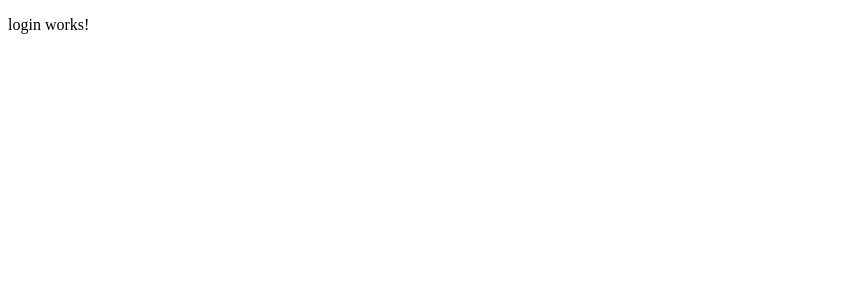
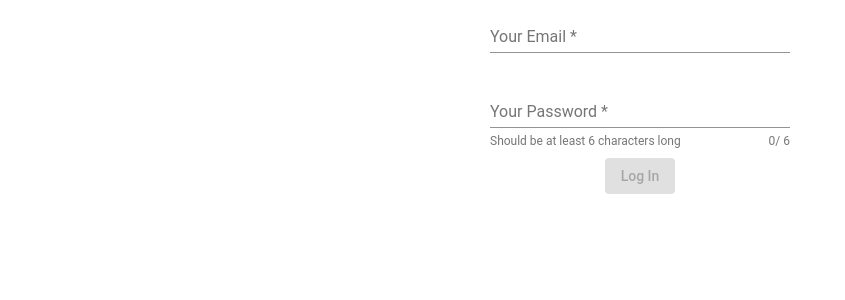
Before and after one commit to eschlicter/ng-fitness, an Angular app: page /login in a window 1280 px wide. Shown: the top 300 px of the page, without its empty margins (0-845 px from the left). Built offline with nearby package versions, Linux system fonts and the light colour scheme.

Commit message:
login form added

```diff
--- a/src/app/auth/login/login.component.css
+++ b/src/app/auth/login/login.component.css
@@ -0,0 +1,3 @@
+mat-form-field {
+    width: 300px;
+}
--- a/src/app/auth/login/login.component.html
+++ b/src/app/auth/login/login.component.html
@@ -1 +1,28 @@
-<p>login works!</p>
+<section class="login-form">
+    <form fxLayout="column" fxLayoutAlign="center center" fxLayoutGap="10px" #f="ngForm" (ngSubmit)="onSubmit(f)">
+        <mat-form-field>
+    <input matInput
+        type="email"
+        placeholder="Your Email"
+        ngModel
+        email
+        required
+        name="email"
+        #emailInput="ngModel">
+    <mat-error *ngIf="emailInput.hasError('required')">You must use a valid email address to login</mat-error>
+    <mat-error *ngIf="!emailInput.hasError('required')">Not a valid email address</mat-error>
+</mat-form-field>
+<mat-form-field hintLabel="Should be at least 6 characters long">
+    <input type="password"
+        matInput
+        placeholder="Your Password"
+        ngModel
+        name="password"
+        required
+        minlength="6"
+        #pwInput="ngModel">
+    <mat-hint align="end"> {{ pwInput.value?.length }}/ 6 </mat-hint>
+    </mat-form-field>
+    <button type="submit" mat-raised-button color="primary" [disabled]="f.invalid">Log In</button>
+    </form>
+</section>
--- a/src/app/auth/login/login.component.ts
+++ b/src/app/auth/login/login.component.ts
@@ -1,4 +1,5 @@
 import { Component, OnInit } from '@angular/core';
+import { NgForm } from '@angular/forms';
 
 @Component({
   selector: 'app-login',
@@ -12,4 +13,8 @@
   ngOnInit() {
   }
 
+  onSubmit(form: NgForm){
+    console.log(form);
+  }
+
 }
```
